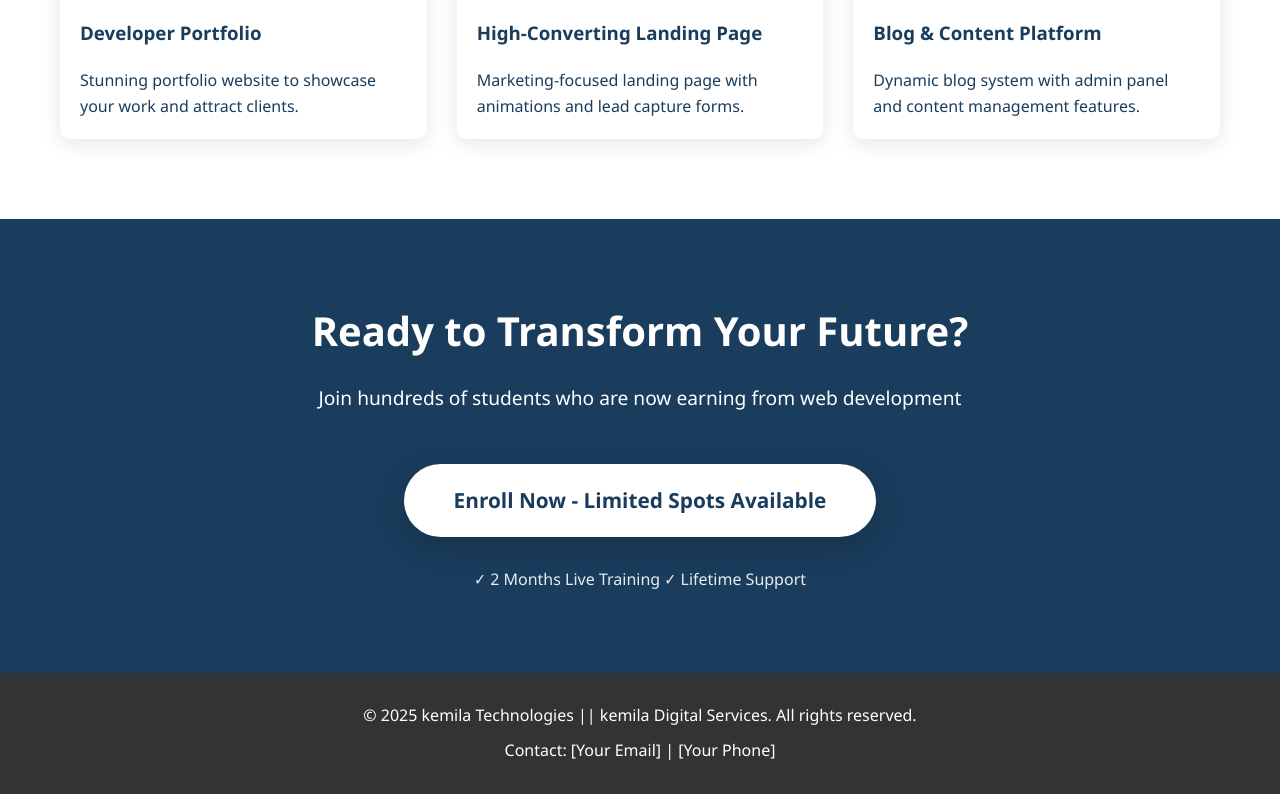
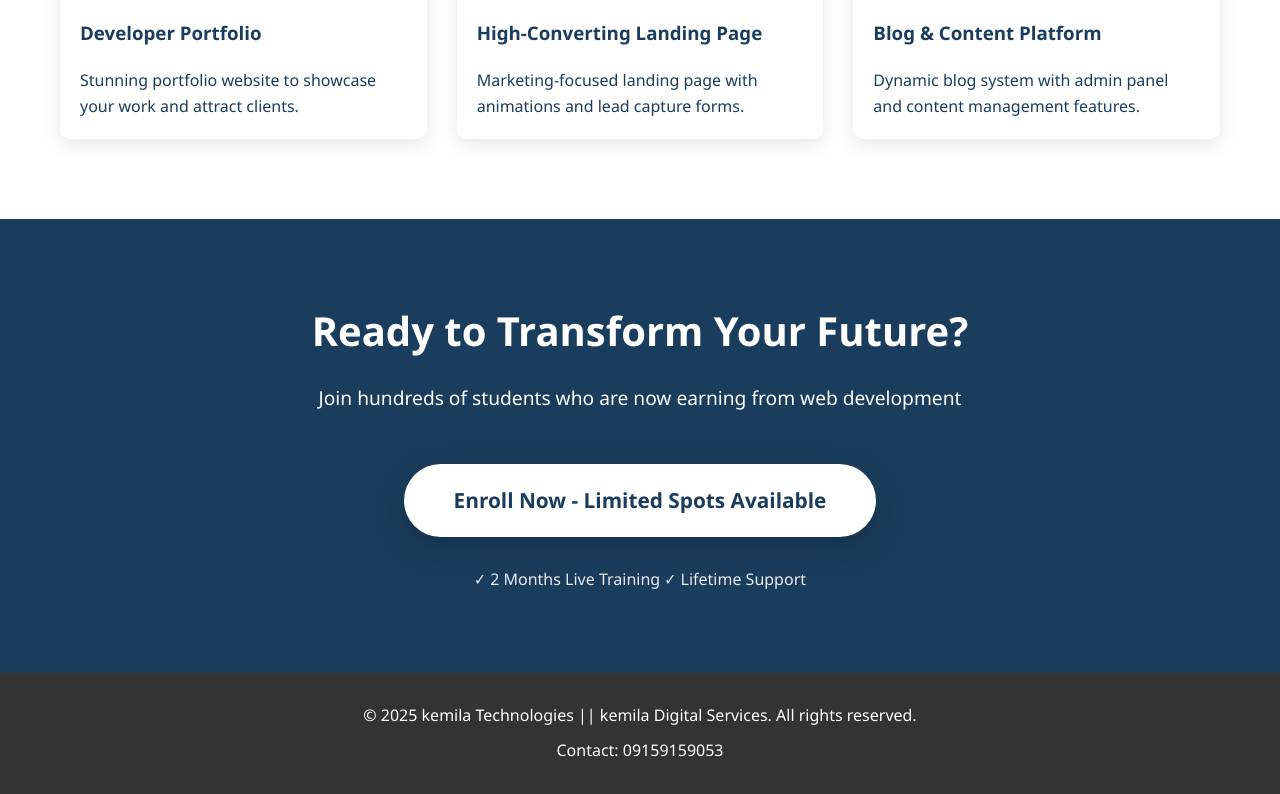
Before and after one commit to Kennethcpp/web, a plain HTML site: page index.html in a window 1280 px wide. Shown: the part 4574-5368 px from the top of the page. Drawn offline with Linux system fonts and the light colour scheme.

Commit message:
new commit

```diff
--- a/index.html
+++ b/index.html
@@ -775,7 +775,7 @@
     <footer>
         <div class="container">
             <p>&copy; 2025 kemila Technologies || kemila Digital Services. All rights reserved.</p>
-            <p style="margin-top: 10px;">Contact: [Your Email] | [Your Phone]</p>
+            <p style="margin-top: 10px;">Contact: 09159159053 </p>
         </div>
     </footer>
 
```
